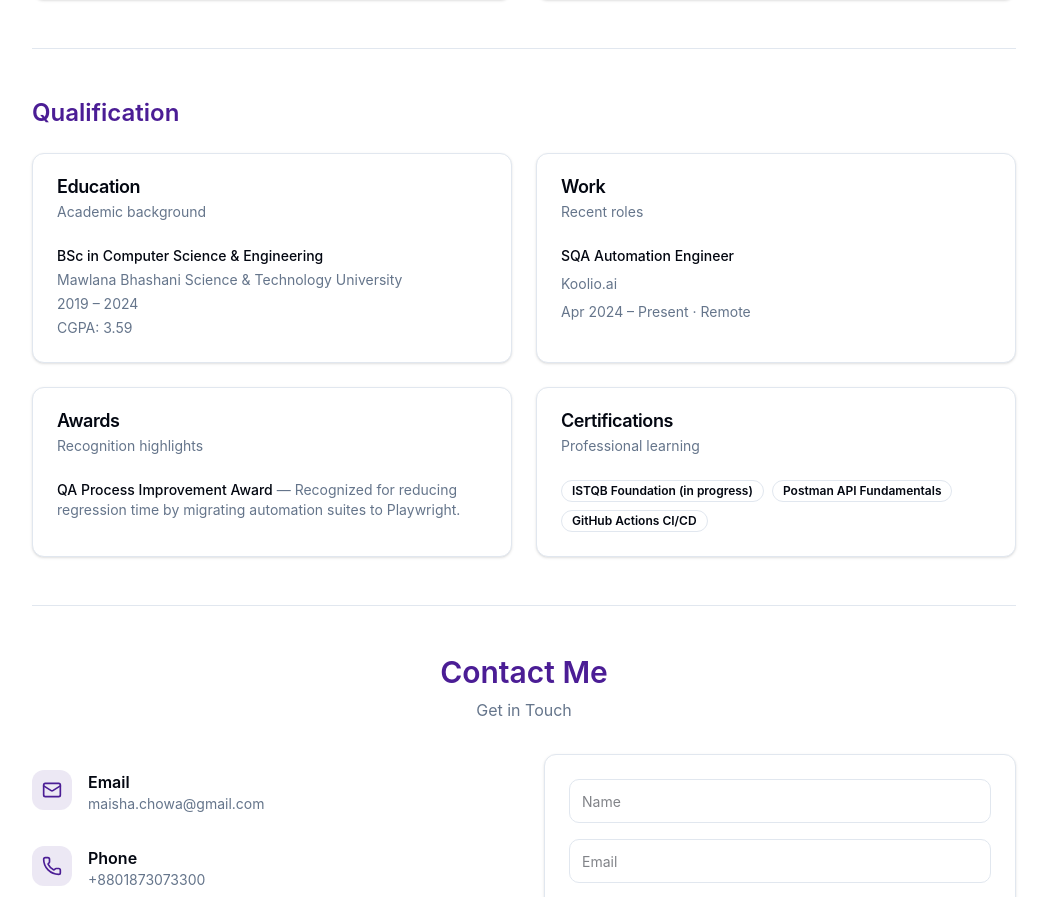
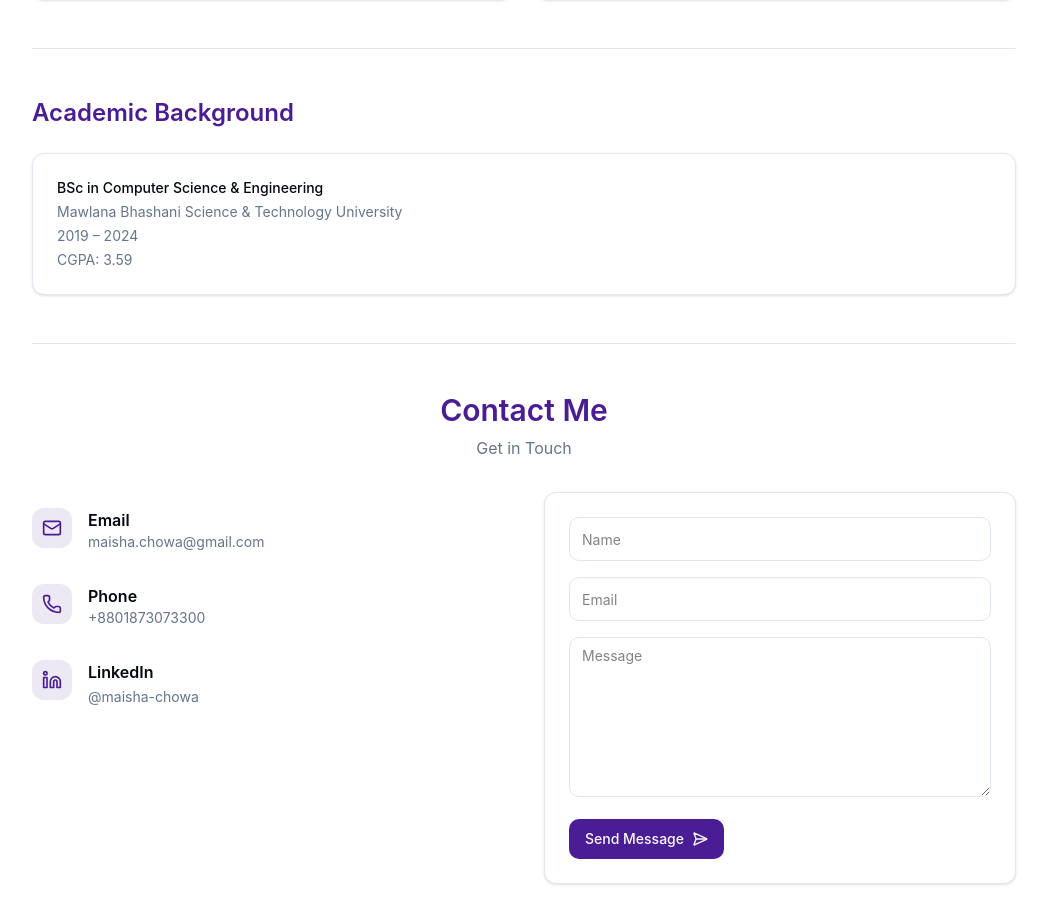
Before and after one commit to Maisha-Chowa/Portfolio, a React (Vite) app: page / in a window 1280 px wide. Shown: the part 1857-2754 px from the top of the page, without its empty margins (116-1163 px from the left). Built offline with nearby package versions, Linux system fonts and the light colour scheme.

Commit message:
add-education-section

```diff
--- a/package.json
+++ b/package.json
@@ -10,6 +10,7 @@
     "preview": "vite preview"
   },
   "dependencies": {
+    "@emailjs/browser": "^4.4.1",
     "@radix-ui/react-slot": "^1.2.4",
     "class-variance-authority": "^0.7.1",
     "clsx": "^2.1.1",
--- a/src/App.jsx
+++ b/src/App.jsx
@@ -1,3 +1,5 @@
+import { useRef, useState } from 'react'
+import emailjs from '@emailjs/browser'
 import FloatingNavbar from '@/components/FloatingNavbar'
 import { Badge } from '@/components/ui/badge'
 import { Button } from '@/components/ui/button'
@@ -5,6 +7,10 @@ import { Card, CardContent, CardDescription, CardHeader, CardTitle } from '@/com
 import { Separator } from '@/components/ui/separator'
 import { Github, Linkedin, Mail, Phone, SendHorizonal } from 'lucide-react'
 import avatarImg from '@/assets/avatar.png'
+
+const EMAILJS_SERVICE_ID = 'YOUR_SERVICE_ID'
+const EMAILJS_TEMPLATE_ID = 'YOUR_TEMPLATE_ID'
+const EMAILJS_PUBLIC_KEY = 'YOUR_PUBLIC_KEY'
 
 const profile = {
   name: 'Maisha Maliha Chowa',
@@ -60,33 +66,12 @@ const skillGroups = [
   },
 ]
 
-const experience = [
-  {
-    title: 'SQA Automation Engineer',
-    company: 'Koolio.ai',
-    timeline: 'Apr 2024 – Present · Remote',
-    bullets: [
-      'Engineered UI and API automation suites in Playwright (Python), reducing flaky tests and improving coverage.',
-      'Built detailed test cases from PRDs and ensured end-to-end feature validation.',
-      'Monitored GCP logs and PostgreSQL to troubleshoot performance bottlenecks.',
-      'Integrated automated suites into GitHub Actions for continuous regression testing.',
-    ],
-  },
-]
-
 const education = [
   {
     title: 'BSc in Computer Science & Engineering',
     org: 'Mawlana Bhashani Science & Technology University',
     timeline: '2019 – 2024',
     detail: 'CGPA: 3.59',
-  },
-]
-
-const awards = [
-  {
-    title: 'QA Process Improvement Award',
-    detail: 'Recognized for reducing regression time by migrating automation suites to Playwright.',
   },
 ]
 
@@ -121,13 +106,26 @@ const projects = [
   },
 ]
 
-const certifications = [
-  'ISTQB Foundation (in progress)',
-  'Postman API Fundamentals',
-  'GitHub Actions CI/CD',
-]
+function App() {
+  const formRef = useRef(null)
+  const [sendStatus, setSendStatus] = useState('idle')
 
-function App() {
+  const handleSubmit = (e) => {
+    e.preventDefault()
+    setSendStatus('sending')
+    emailjs
+      .sendForm(EMAILJS_SERVICE_ID, EMAILJS_TEMPLATE_ID, formRef.current, EMAILJS_PUBLIC_KEY)
+      .then(() => {
+        setSendStatus('sent')
+        formRef.current.reset()
+        setTimeout(() => setSendStatus('idle'), 4000)
+      })
+      .catch(() => {
+        setSendStatus('error')
+        setTimeout(() => setSendStatus('idle'), 4000)
+      })
+  }
+
   return (
     <div className="min-h-screen bg-background text-foreground">
       <FloatingNavbar />
@@ -283,14 +281,9 @@ function App() {
           <Separator className="my-12" />
 
           <section id="qualification" className="space-y-6">
-            <h2 className="text-2xl font-semibold text-primary">Qualification</h2>
-            <div className="grid gap-6 md:grid-cols-2">
+            <h2 className="text-2xl font-semibold text-primary">Academic Background</h2>
             <Card>
-                <CardHeader>
-                  <CardTitle>Education</CardTitle>
-                  <CardDescription>Academic background</CardDescription>
-                </CardHeader>
-                <CardContent className="space-y-4">
+              <CardContent className="space-y-4 pt-6">
                 {education.map((item) => (
                   <div key={item.title} className="space-y-1 text-sm text-muted-foreground">
                     <p className="font-medium text-foreground">{item.title}</p>
@@ -301,50 +294,6 @@ function App() {
                 ))}
               </CardContent>
             </Card>
-              <Card>
-                <CardHeader>
-                  <CardTitle>Work</CardTitle>
-                  <CardDescription>Recent roles</CardDescription>
-                </CardHeader>
-                <CardContent className="space-y-4">
-                  {experience.map((role) => (
-                    <div key={role.company} className="space-y-2 text-sm text-muted-foreground">
-                      <p className="font-medium text-foreground">{role.title}</p>
-                      <p>{role.company}</p>
-                      <p>{role.timeline}</p>
-                    </div>
-                  ))}
-                </CardContent>
-              </Card>
-            </div>
-            <div className="grid gap-6 md:grid-cols-2">
-              <Card>
-                <CardHeader>
-                  <CardTitle>Awards</CardTitle>
-                  <CardDescription>Recognition highlights</CardDescription>
-                </CardHeader>
-                <CardContent className="space-y-3 text-sm text-muted-foreground">
-                  {awards.map((award) => (
-                    <p key={award.title}>
-                      <span className="font-medium text-foreground">{award.title}</span> — {award.detail}
-                    </p>
-                  ))}
-                </CardContent>
-              </Card>
-              <Card>
-                <CardHeader>
-                  <CardTitle>Certifications</CardTitle>
-                  <CardDescription>Professional learning</CardDescription>
-                </CardHeader>
-                <CardContent className="flex flex-wrap gap-2">
-                  {certifications.map((cert) => (
-                    <Badge key={cert} variant="outline">
-                      {cert}
-                    </Badge>
-                  ))}
-                </CardContent>
-              </Card>
-            </div>
           </section>
 
           <Separator className="my-12" />
@@ -395,28 +344,16 @@ function App() {
 
               <Card>
                 <CardContent className="p-6">
-                  <form
-                    className="space-y-4"
-                    onSubmit={(e) => {
-                      e.preventDefault()
-                      const formData = new FormData(e.currentTarget)
-                      const name = formData.get('name')
-                      const email = formData.get('email')
-                      const message = formData.get('message')
-                      const subject = encodeURIComponent(`Message from ${name}`)
-                      const body = encodeURIComponent(`Name: ${name}\nEmail: ${email}\n\n${message}`)
-                      window.open(`mailto:${profile.email}?subject=${subject}&body=${body}`, '_self')
-                    }}
-                  >
+                  <form ref={formRef} className="space-y-4" onSubmit={handleSubmit}>
                     <input
-                      name="name"
+                      name="from_name"
                       required
                       className="h-11 w-full rounded-md border border-input bg-background px-3 text-sm outline-none focus:ring-2 focus:ring-ring"
                       placeholder="Name"
                       type="text"
                     />
                     <input
-                      name="email"
+                      name="from_email"
                       required
                       className="h-11 w-full rounded-md border border-input bg-background px-3 text-sm outline-none focus:ring-2 focus:ring-ring"
                       placeholder="Email"
@@ -428,9 +365,15 @@ function App() {
                       className="min-h-[160px] w-full rounded-md border border-input bg-background px-3 py-2 text-sm outline-none focus:ring-2 focus:ring-ring"
                       placeholder="Message"
                     />
-                    <Button type="submit" className="gap-2">
-                      Send Message <SendHorizonal size={16} />
+                    <Button type="submit" className="gap-2" disabled={sendStatus === 'sending'}>
+                      {sendStatus === 'sending' ? 'Sending...' : 'Send Message'} <SendHorizonal size={16} />
                     </Button>
+                    {sendStatus === 'sent' && (
+                      <p className="text-sm text-green-600">Message sent successfully!</p>
+                    )}
+                    {sendStatus === 'error' && (
+                      <p className="text-sm text-red-600">Failed to send. Please try again.</p>
+                    )}
                   </form>
                 </CardContent>
               </Card>
```
Also changed, not shown: 1 other file (tests, documents, lock files or other folders). Lines whose indentation alone changed are shown as unchanged.
